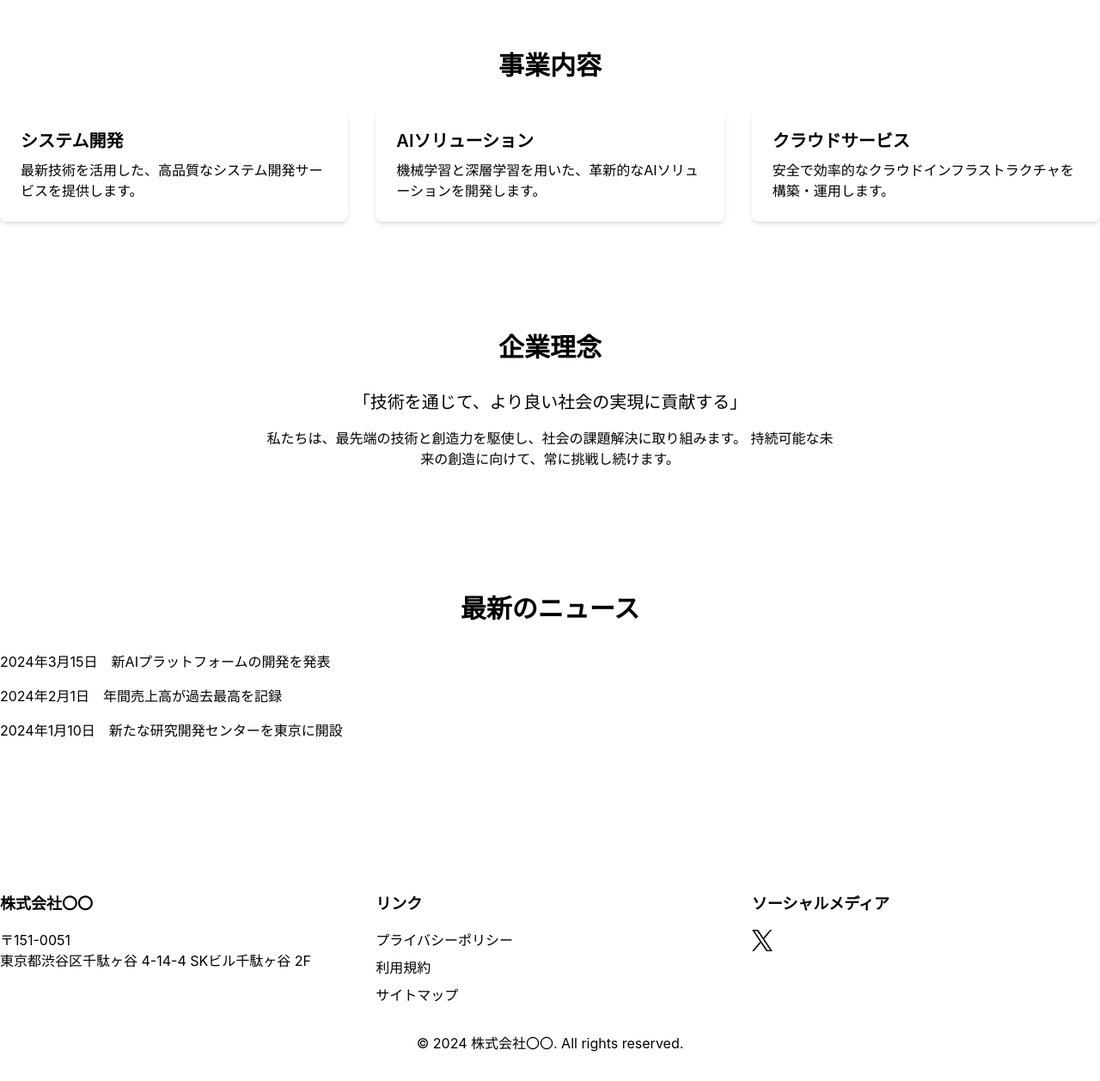
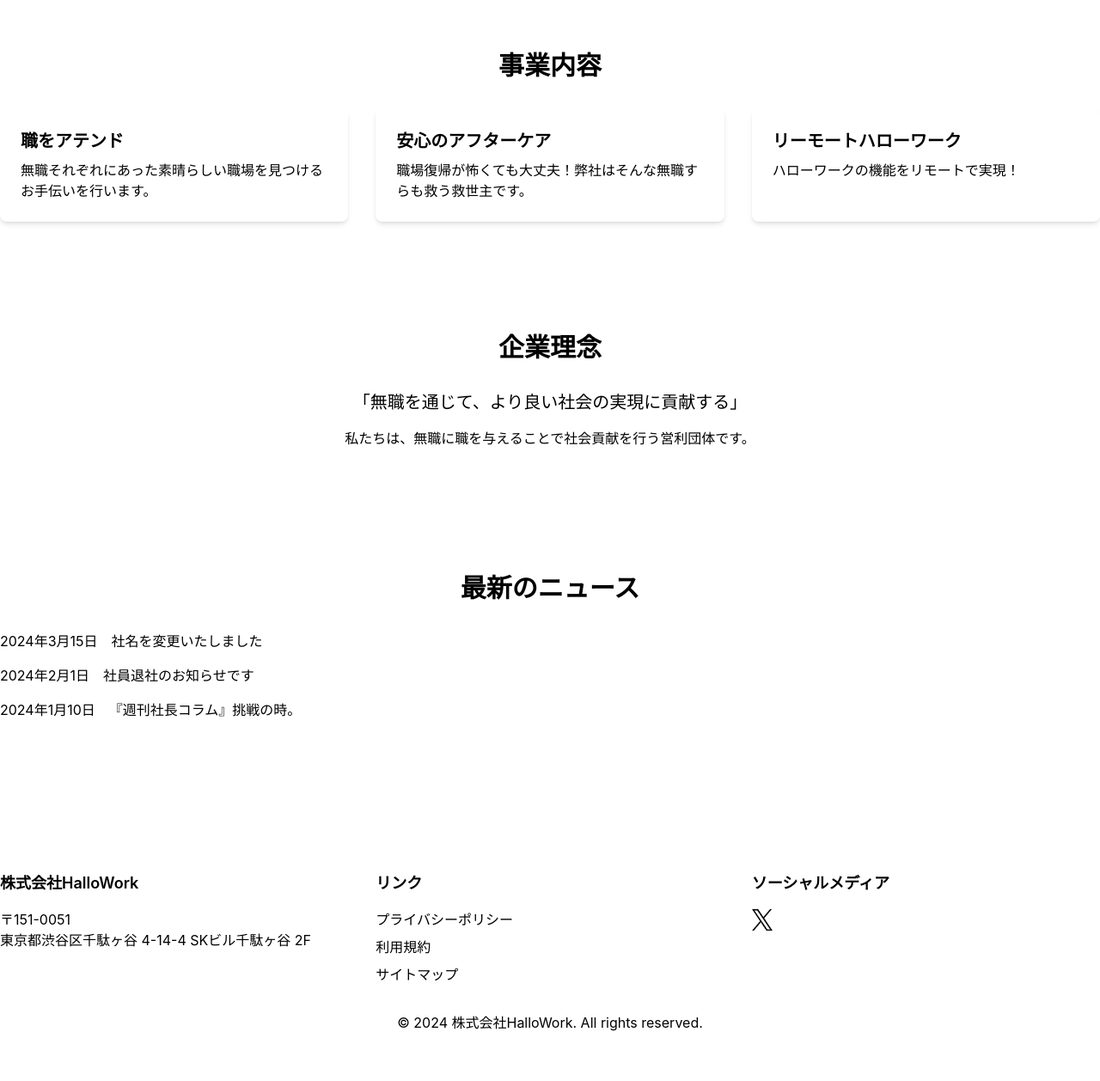
Before and after one commit to wedinc/fortune-island, a React (Create React App) app: page / in a window 1280 px wide. Shown: the part 1511-2769 px from the top of the page at 86% size. After the commit the page ends 2745 px from the top, so only its background shows below. Built offline with nearby package versions, Linux system fonts and the light colour scheme.

Commit message:
ホームしたを追加フッターの修正

```diff
--- a/src/pages/Home.jsx
+++ b/src/pages/Home.jsx
@@ -94,22 +94,24 @@ export default function Home() {
             <h2 className="text-3xl font-bold mb-8 text-center">事業内容</h2>
             <div className="grid grid-cols-1 md:grid-cols-3 gap-8">
               <div className="bg-card text-card-foreground p-6 rounded-lg shadow-md">
-                <h3 className="text-xl font-semibold mb-2">システム開発</h3>
+                <h3 className="text-xl font-semibold mb-2">職をアテンド</h3>
                 <p>
-                  最新技術を活用した、高品質なシステム開発サービスを提供します。
+                  無職それぞれにあった素晴らしい職場を見つけるお手伝いを行います。
                 </p>
               </div>
               <div className="bg-card text-card-foreground p-6 rounded-lg shadow-md">
-                <h3 className="text-xl font-semibold mb-2">AIソリューション</h3>
+                <h3 className="text-xl font-semibold mb-2">
+                  安心のアフターケア
+                </h3>
                 <p>
-                  機械学習と深層学習を用いた、革新的なAIソリューションを開発します。
+                  職場復帰が怖くても大丈夫！弊社はそんな無職すらも救う救世主です。
                 </p>
               </div>
               <div className="bg-card text-card-foreground p-6 rounded-lg shadow-md">
-                <h3 className="text-xl font-semibold mb-2">クラウドサービス</h3>
-                <p>
-                  安全で効率的なクラウドインフラストラクチャを構築・運用します。
-                </p>
+                <h3 className="text-xl font-semibold mb-2">
+                  リーモートハローワーク
+                </h3>
+                <p>ハローワークの機能をリモートで実現！</p>
               </div>
             </div>
           </div>
@@ -120,11 +122,10 @@ export default function Home() {
             <h2 className="text-3xl font-bold mb-8 text-center">企業理念</h2>
             <div className="text-center max-w-2xl mx-auto">
               <p className="text-xl mb-4">
-                「技術を通じて、より良い社会の実現に貢献する」
+                「無職を通じて、より良い社会の実現に貢献する」
               </p>
               <p className="mb-4">
-                私たちは、最先端の技術と創造力を駆使し、社会の課題解決に取り組みます。
-                持続可能な未来の創造に向けて、常に挑戦し続けます。
+                私たちは、無職に職を与えることで社会貢献を行う営利団体です。
               </p>
             </div>
           </div>
@@ -133,25 +134,25 @@ export default function Home() {
         <section className="py-16">
           <div className="container mx-auto">
             <h2 className="text-3xl font-bold mb-8 text-center">
-              最新のニュース
+              <a href="/news">最新のニュース</a>
             </h2>
             <div className="space-y-4">
               <div className="flex items-center space-x-4">
                 <span className="text-muted-foreground">2024年3月15日</span>
                 <a href="/news/1" className="hover:underline">
-                  新AIプラットフォームの開発を発表
+                  社名を変更いたしました
                 </a>
               </div>
               <div className="flex items-center space-x-4">
                 <span className="text-muted-foreground">2024年2月1日</span>
                 <a href="/news/2" className="hover:underline">
-                  年間売上高が過去最高を記録
+                  社員退社のお知らせです
                 </a>
               </div>
               <div className="flex items-center space-x-4">
                 <span className="text-muted-foreground">2024年1月10日</span>
                 <a href="/news/3" className="hover:underline">
-                  新たな研究開発センターを東京に開設
+                  『週刊社長コラム』挑戦の時。
                 </a>
               </div>
             </div>
@@ -167,7 +168,7 @@ export default function Home() {
       <footer className="bg-primary text-primary-foreground py-8">
         <div className="container mx-auto grid grid-cols-1 md:grid-cols-3 gap-8">
           <div>
-            <h3 className="text-lg font-semibold mb-4">株式会社〇〇</h3>
+            <h3 className="text-lg font-semibold mb-4">株式会社HalloWork</h3>
             <p>〒151-0051</p>
             <p>東京都渋谷区千駄ヶ谷 4-14-4 SKビル千駄ヶ谷 2F</p>
           </div>
@@ -201,7 +202,7 @@ export default function Home() {
           </div>
         </div>
         <div className="container mx-auto mt-8 text-center">
-          <p>&copy; 2024 株式会社〇〇. All rights reserved.</p>
+          <p>&copy; 2024 株式会社HalloWork. All rights reserved.</p>
         </div>
       </footer>
     </div>
--- a/src/pages/News.jsx
+++ b/src/pages/News.jsx
@@ -113,7 +113,7 @@ export default function News() {
       <footer className="bg-primary text-primary-foreground py-8">
         <div className="container mx-auto grid grid-cols-1 md:grid-cols-3 gap-8">
           <div>
-            <h3 className="text-lg font-semibold mb-4">株式会社〇〇</h3>
+            <h3 className="text-lg font-semibold mb-4">株式会社HalloWork</h3>
             <p>〒151-0051</p>
             <p>東京都渋谷区千駄ヶ谷 4-14-4 SKビル千駄ヶ谷 2F</p>
           </div>
@@ -147,7 +147,7 @@ export default function News() {
           </div>
         </div>
         <div className="container mx-auto mt-8 text-center">
-          <p>&copy; 2024 株式会社〇〇. All rights reserved.</p>
+          <p>&copy; 2024 株式会社HalloWork. All rights reserved.</p>
         </div>
       </footer>
     </div>
--- a/src/pages/News1.jsx
+++ b/src/pages/News1.jsx
@@ -68,7 +68,7 @@ export default function News1() {
       <footer className="bg-primary text-primary-foreground py-8">
         <div className="container mx-auto grid grid-cols-1 md:grid-cols-3 gap-8">
           <div>
-            <h3 className="text-lg font-semibold mb-4">株式会社〇〇</h3>
+            <h3 className="text-lg font-semibold mb-4">株式会社HalloWork</h3>
             <p>〒151-0051</p>
             <p>東京都渋谷区千駄ヶ谷 4-14-4 SKビル千駄ヶ谷 2F</p>
           </div>
@@ -102,7 +102,7 @@ export default function News1() {
           </div>
         </div>
         <div className="container mx-auto mt-8 text-center">
-          <p>&copy; 2024 株式会社〇〇. All rights reserved.</p>
+          <p>&copy; 2024 株式会社HalloWork. All rights reserved.</p>
         </div>
       </footer>
     </div>
--- a/src/pages/News2.jsx
+++ b/src/pages/News2.jsx
@@ -66,7 +66,7 @@ export default function News2() {
       <footer className="bg-primary text-primary-foreground py-8">
         <div className="container mx-auto grid grid-cols-1 md:grid-cols-3 gap-8">
           <div>
-            <h3 className="text-lg font-semibold mb-4">株式会社〇〇</h3>
+            <h3 className="text-lg font-semibold mb-4">株式会社HalloWork</h3>
             <p>〒151-0051</p>
             <p>東京都渋谷区千駄ヶ谷 4-14-4 SKビル千駄ヶ谷 2F</p>
           </div>
@@ -100,7 +100,7 @@ export default function News2() {
           </div>
         </div>
         <div className="container mx-auto mt-8 text-center">
-          <p>&copy; 2024 株式会社〇〇. All rights reserved.</p>
+          <p>&copy; 2024 株式会社HalloWork. All rights reserved.</p>
         </div>
       </footer>
     </div>
--- a/src/pages/News3.jsx
+++ b/src/pages/News3.jsx
@@ -70,7 +70,7 @@ export default function News3() {
       <footer className="bg-primary text-primary-foreground py-8">
         <div className="container mx-auto grid grid-cols-1 md:grid-cols-3 gap-8">
           <div>
-            <h3 className="text-lg font-semibold mb-4">株式会社〇〇</h3>
+            <h3 className="text-lg font-semibold mb-4">株式会社HalloWork</h3>
             <p>〒151-0051</p>
             <p>東京都渋谷区千駄ヶ谷 4-14-4 SKビル千駄ヶ谷 2F</p>
           </div>
@@ -104,7 +104,7 @@ export default function News3() {
           </div>
         </div>
         <div className="container mx-auto mt-8 text-center">
-          <p>&copy; 2024 株式会社〇〇. All rights reserved.</p>
+          <p>&copy; 2024 株式会社HalloWork. All rights reserved.</p>
         </div>
       </footer>
     </div>
```
